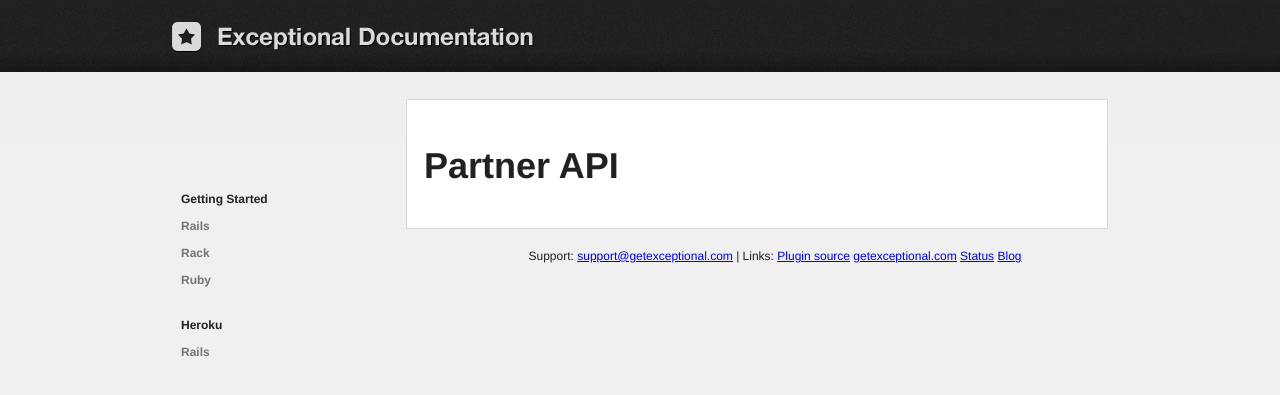
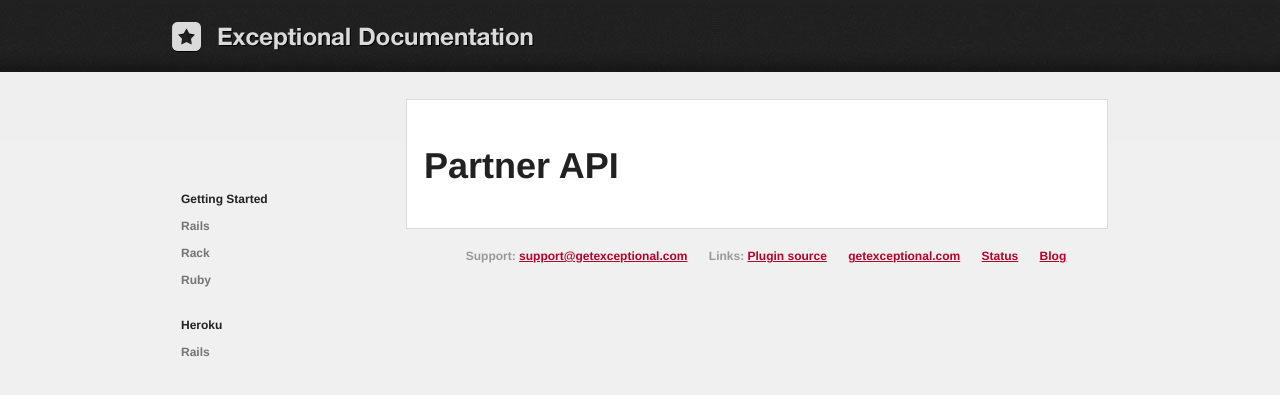
Before and after one commit to exceptional/exceptional, a Jekyll site: the page built from docs/partners/index.html, in a window 1280 px wide. Shown: the top 395 px of the page. Built offline with Jekyll 4.4.1, drawn with Linux system fonts in a browser that asks for light colours; nearby versions of some CDN libraries.

Commit message:
Footer update

```diff
--- a/_layouts/default.html
+++ b/_layouts/default.html
@@ -42,7 +42,7 @@
     <div id="Footer">
       <p>
         Support: <a href="mailto:support@getexceptional.com">support@getexceptional.com</a>
-        | Links: <a href="http://github.com/contrast/exceptional">Plugin source</a>
+        Links: <a href="http://github.com/contrast/exceptional">Plugin source</a>
         <a href="http://getexceptional.com">getexceptional.com</a>
         <a href="http://status.getexceptional.com">Status</a>
         <a href="http://blog.getexceptional.com">Blog</a>
--- a/css/master.css
+++ b/css/master.css
@@ -85,7 +85,7 @@ div#MainContent {
 
 div#Footer {
   width: 666px;
-  padding: 18px 0;
+  padding: 18px 0 54px;
   float: right;
   text-align: center;
 }
@@ -249,3 +249,14 @@ div#TableOfContents ul li ul {
   padding-bottom: 18px;
   margin-left: 0;
 }
+
+/* Footer styling */
+div#Footer {
+  color: #999;
+  font-weight: bold;
+}
+div#Footer a {
+  color: #b80028;
+  font-weight: bold;
+  margin-right: 18px;
+}
```
